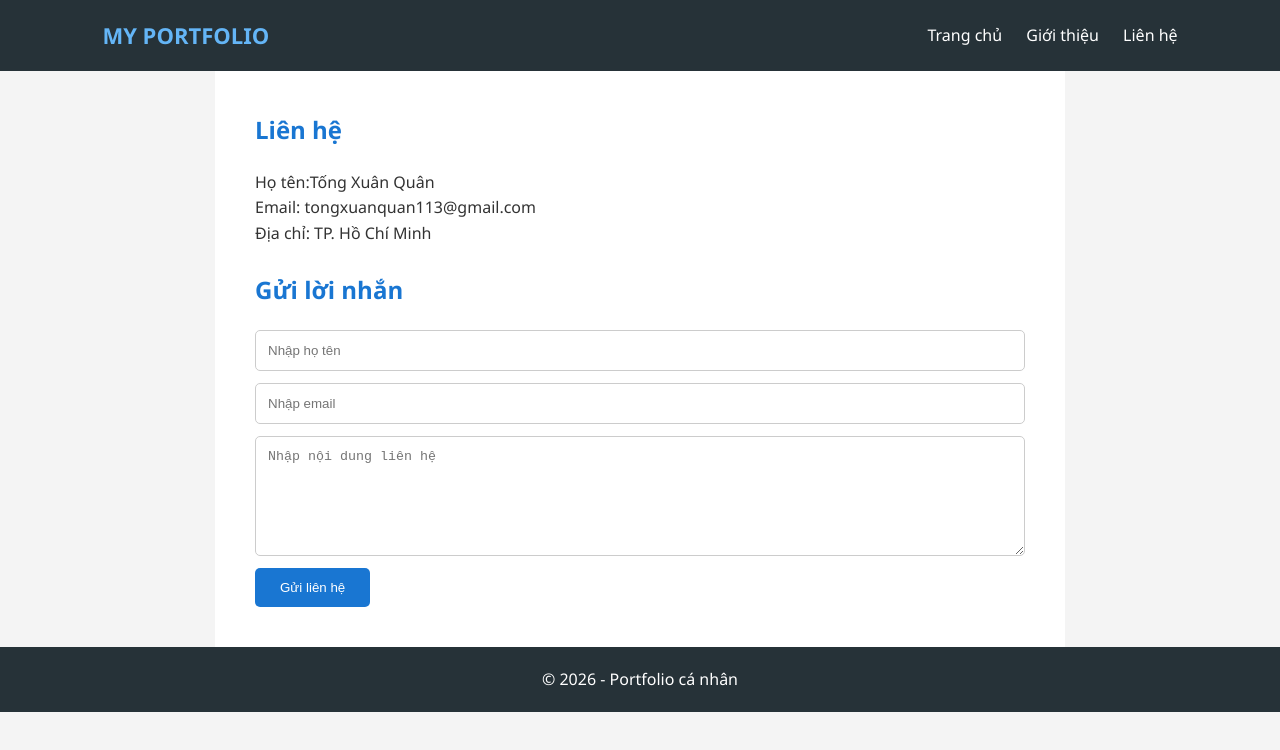
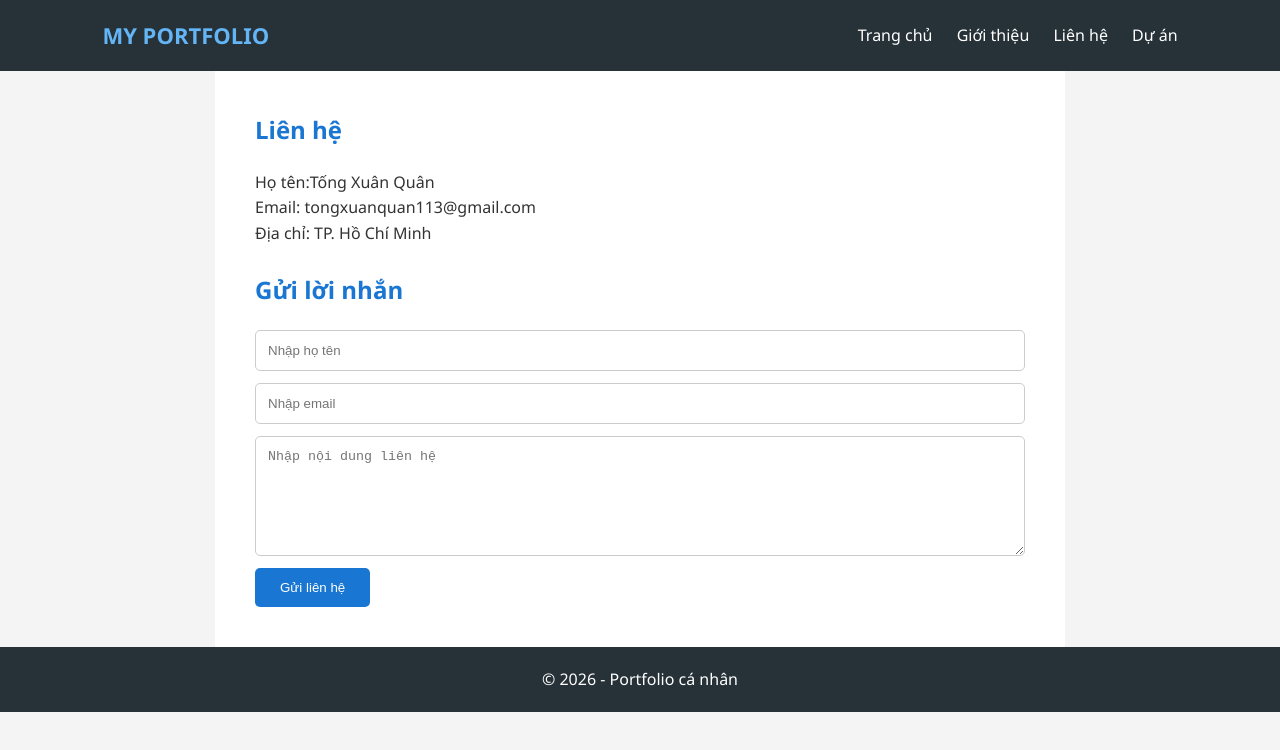
Before and after one commit to tongxuanquan113-ship-it/baitap22, a plain HTML site: page contact.html in a window 1280 px wide. Drawn offline with Linux system fonts and the light colour scheme.

Commit message:
Add project link to contact page navigation
Added a link to the project page in the navigation menu.

```diff
--- a/contact.html
+++ b/contact.html
@@ -15,6 +15,7 @@
             <a href="index.html">Trang chủ</a>
             <a href="about.html">Giới thiệu</a>
             <a href="contact.html">Liên hệ</a>
+            <a href="project.html">Dự án</a>
         </div>
     </nav>
 
```
